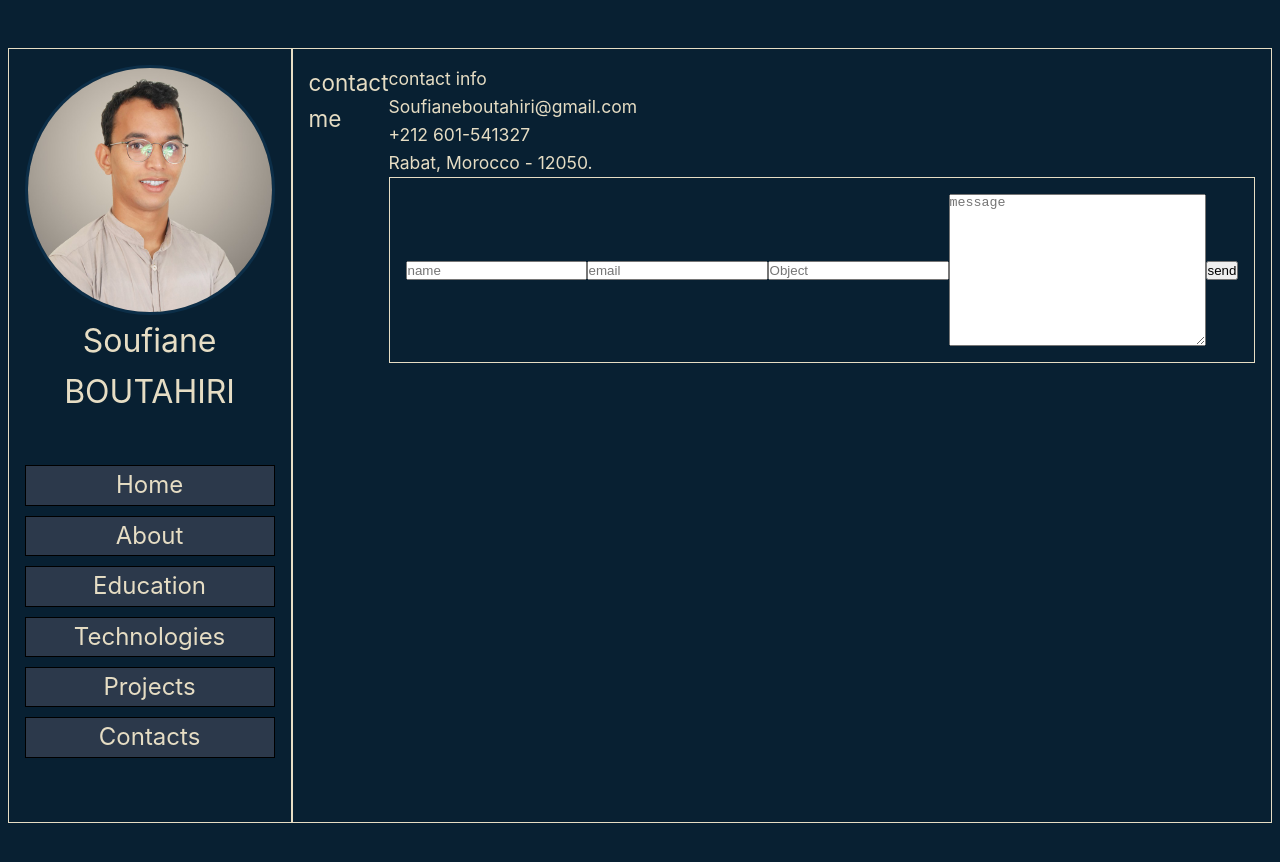
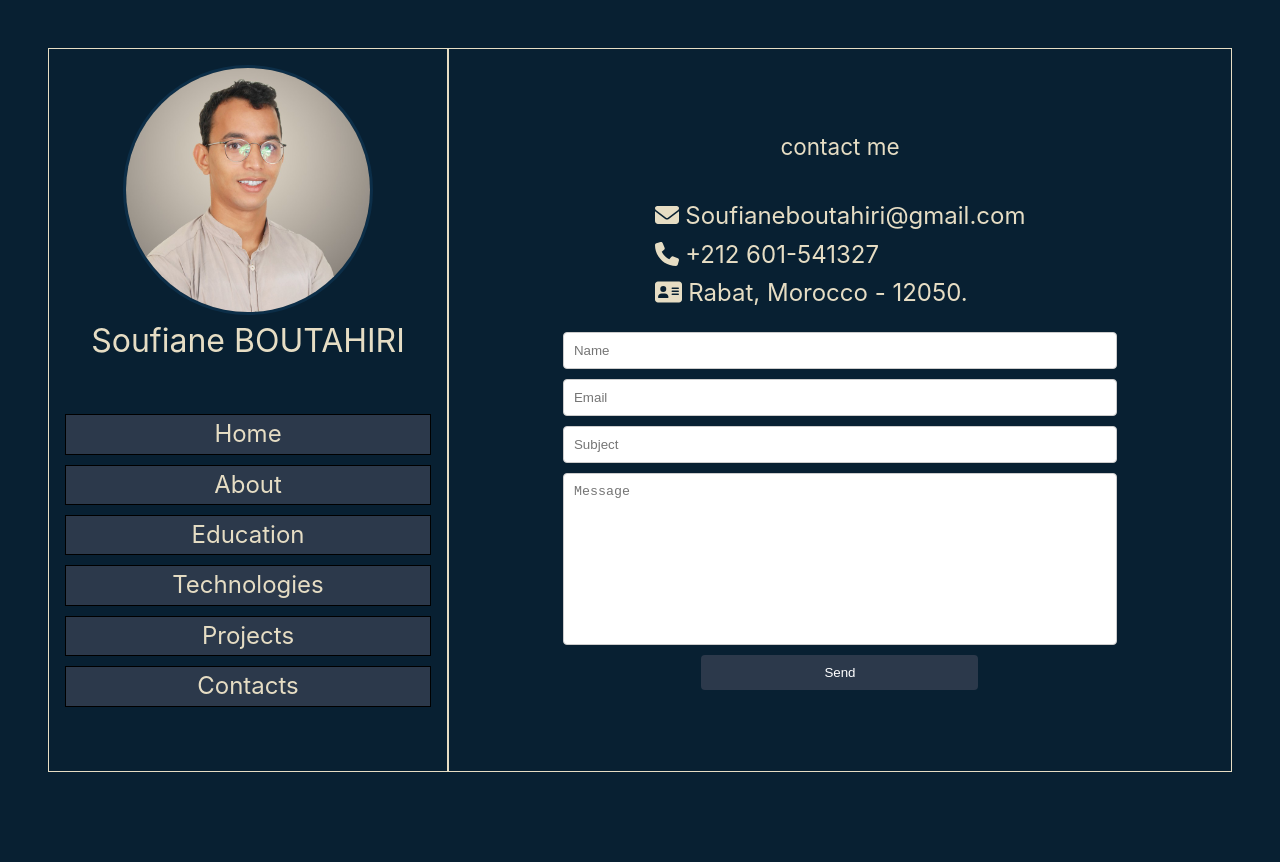
Before and after one commit to soufianebt/portfolio, a Vue app: page /contacts in a window 1280 px wide. Shown: the top 862 px of the page. After the commit the page ends 820 px from the top, so only its background shows below. Built offline with nearby package versions, Linux system fonts and the light colour scheme.

Commit message:
Update  contact and adding icons

```diff
--- /dev/null
+++ b/src/assets/scss/contacts.scss
@@ -0,0 +1,73 @@
+@import "base";
+.contact-form {
+  margin: auto;
+  display: flex;
+  flex-direction: column;
+  align-items: center;
+
+  &__column {
+    display: flex;
+    flex-direction: column;
+    align-items: center;
+  }
+  &__content {
+    margin-bottom: 20px;
+  }
+  &__heading {
+    margin-bottom: 2rem;
+  }
+  &__info-item {
+    font-size: 1.5rem;
+    margin: 0;
+  }
+  &__container {
+    align-content: center;
+    display: flex;
+    flex-direction: column;
+    align-items: center;
+    justify-content: center;
+  }
+  &__input {
+    width: 400%;
+    padding: 10px;
+    border: 1px solid #ccc;
+    border-radius: 4px;
+    margin-bottom: 10px;
+    &--md2 {
+      width: 50%;
+    }
+    &--md4 {
+      width: 100%;
+    }
+    &--md8 {
+      width: 200%;
+    }
+  }
+  &__textarea {
+    width: 100%;
+    padding: 10px;
+    border: 1px solid #ccc;
+    border-radius: 4px;
+    margin-bottom: 10px;
+  }
+
+  &__textarea {
+    resize: none;
+    width: 200%;
+  }
+
+  &__button {
+    width: 100%;
+    background-color: $btn-background;
+    color: #fff;
+    border: none;
+    border-radius: 4px;
+    padding: 10px;
+    cursor: pointer;
+  }
+
+  &__button:hover {
+    background-color: $btn-background-hover;
+  }
+
+}
--- a/src/assets/scss/main.scss
+++ b/src/assets/scss/main.scss
@@ -4,6 +4,8 @@
 @import 'education';
 @import 'technologies';
 @import 'projects';
+@import 'contacts';
+
 
 body {
   background-color: $background-color;
--- a/src/components/WhoAmI.vue
+++ b/src/components/WhoAmI.vue
@@ -3,7 +3,7 @@
 
 <template>
     <main>
-        <h1>Who am I?</h1>
+        <h1><font-awesome-icon icon="home" /> Who am I?</h1>
         <p>
             I am a software engineer, passionate about Dot Net and JavaScript based
             web technologies with a great ability to learn and adapt,
--- a/src/main.js
+++ b/src/main.js
@@ -3,11 +3,14 @@ import App from './App.vue'
 import router from './router'
 import "./assets/scss/main.scss"
 
+import {FontAwesomeIcon} from "@fortawesome/vue-fontawesome";
+import {library} from "@fortawesome/fontawesome-svg-core";
+import {fas} from "@fortawesome/free-solid-svg-icons";
+
+library.add(fas)
+
 const app = createApp(App)
 
 app.use(router)
-app.config.errorHandler = (err, vm, info) => {
-    console.log(err, vm, info)
-}
-
-app.mount('#app')
+    .component('font-awesome-icon', FontAwesomeIcon)
+    .mount('#app')
--- a/src/views/AboutView.vue
+++ b/src/views/AboutView.vue
@@ -1,6 +1,6 @@
 <template>
     <div class="about">
-        <h1>About Me</h1>
+        <h1><font-awesome-icon icon="lightbulb" /> About Me</h1>
         <ul>
             <li><span>Full Name :</span> Soufiane BOUTAHIRI</li>
             <li><span>Age :</span> 24</li>
--- a/src/views/ContactsView.vue
+++ b/src/views/ContactsView.vue
@@ -1,25 +1,38 @@
 <template>
-  <h1 class="heading"> <span>contact</span> me </h1>
-  <div class="row">
-    <div class="content">
-      <h3 class="title">contact info</h3>
-      <div class="info">
-        <h3> <i class=""></i> Soufianeboutahiri@gmail.com </h3>
-        <h3> <i class=""></i> +212 601-541327 </h3>
-        <h3> <i class=""></i> Rabat, Morocco - 12050. </h3>
-      </div>
+    <div class="contact-form">
+        <h1 class="contact-form__heading"> <span>contact</span> me </h1>
+        <div class="contact-form__column">
+            <div class="contact-form__content">
+                <div class="contact-form__info">
+                    <h3 class="contact-form__info-item">
+                        <font-awesome-icon icon="envelope" /> Soufianeboutahiri@gmail.com
+                    </h3>
+                    <h3 class="contact-form__info-item">
+                        <font-awesome-icon icon="phone" /> +212 601-541327
+                    </h3>
+                    <h3 class="contact-form__info-item">
+                        <font-awesome-icon icon="address-card" /> Rabat, Morocco - 12050.
+                    </h3>
+                </div>
+            </div>
+            <div class="contact-form__container">
+                <input type="text" v-model="name" class="contact-form__input contact-form__input--md8" placeholder="Name" >
+                <input type="email" v-model="email" class="contact-form__input contact-form__input--md8" placeholder="Email" >
+                <input type="text" v-model="raison" class="contact-form__input contact-form__input--md8" placeholder="Subject" >
+                <textarea name="" v-model="message" id="" cols="30" rows="10" class="contact-form__textarea" placeholder="Message"></textarea>
+                <button type="submit" v-on:click="sendEmail" class="contact-form__button"> Send <i class="fas fa-paper-plane"></i> </button>
+            </div>
+        </div>
     </div>
-    <div class="container align-content-center col-5" >
-      <input type="text" v-model="name" class="form-control mb-3 col-md-6" placeholder="name" >
-      <input type="email" v-model="email" class="form-control mb-3 col-md-6" placeholder="email" >
-      <input type="text" v-model="raison" class="form-control mb-3 col-md-6"  placeholder="Object" >
-      <textarea name="" v-model="message" id="" cols="30" rows="10" class="form-control mb-3 col-md-6" placeholder="message"></textarea>
-      <button type="submit" v-on:click="sendEmail" class="btn btn-primary mb-3 col-md-6"> send <i class="fas fa-paper-plane"></i> </button>
-    </div>
-  </div>
 </template>
 
+
+
+
+
 <script>
+import {send} from "@emailjs/browser";
+
 export default {
   name: "ContactsView",
   data() {
@@ -33,7 +46,7 @@ export default {
   methods: {
     sendEmail() {
       try {
-        emailjs.send('service_ce3bbxt', 'template_niz435g',{
+        send('service_ce3bbxt', 'template_niz435g',{
           from_name: this.name,
           raison: this.raison,
           message: this.message,
--- a/src/views/EducationView.vue
+++ b/src/views/EducationView.vue
@@ -1,7 +1,7 @@
 <template>
 
     <div class="education__container">
-        <h1 class="education__title">Education</h1>
+        <h1 class="education__title"><font-awesome-icon icon="school" /> Education</h1>
         <div class="education__container__card">
             <template v-for="education in educations" :key="education.id">
                 <Education
--- a/src/views/ProjectsView.vue
+++ b/src/views/ProjectsView.vue
@@ -1,6 +1,6 @@
 <template>
   <div class="projects-view">
-    <h1>Projects</h1>
+    <h1><font-awesome-icon icon="star" /> Projects</h1>
     <div class="project-list">
       <ProjectCard
           v-for="(project, index) in projectList"
--- a/src/views/TechnologyView.vue
+++ b/src/views/TechnologyView.vue
@@ -1,6 +1,6 @@
 <template>
   <div class="technology-view">
-    <h1 class="technology-view__title">Technologies</h1>
+    <h1 class="technology-view__title"> <font-awesome-icon icon="microchip" /> Technologies</h1>
     <div class="technology-view__cards">
       <TechnologyCard
           v-for="tech in technologies"
```
Also changed, not shown: package.json (+7 -0 lines).
